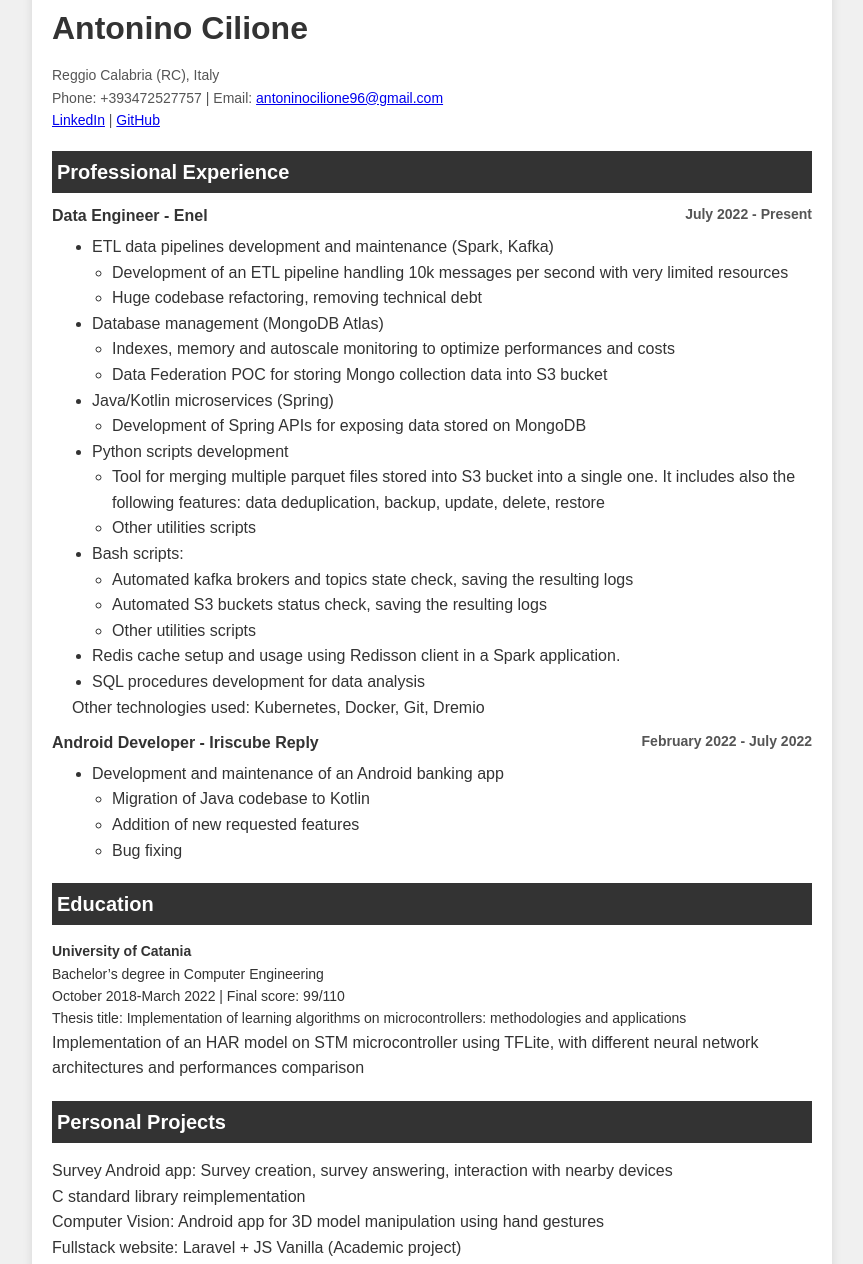
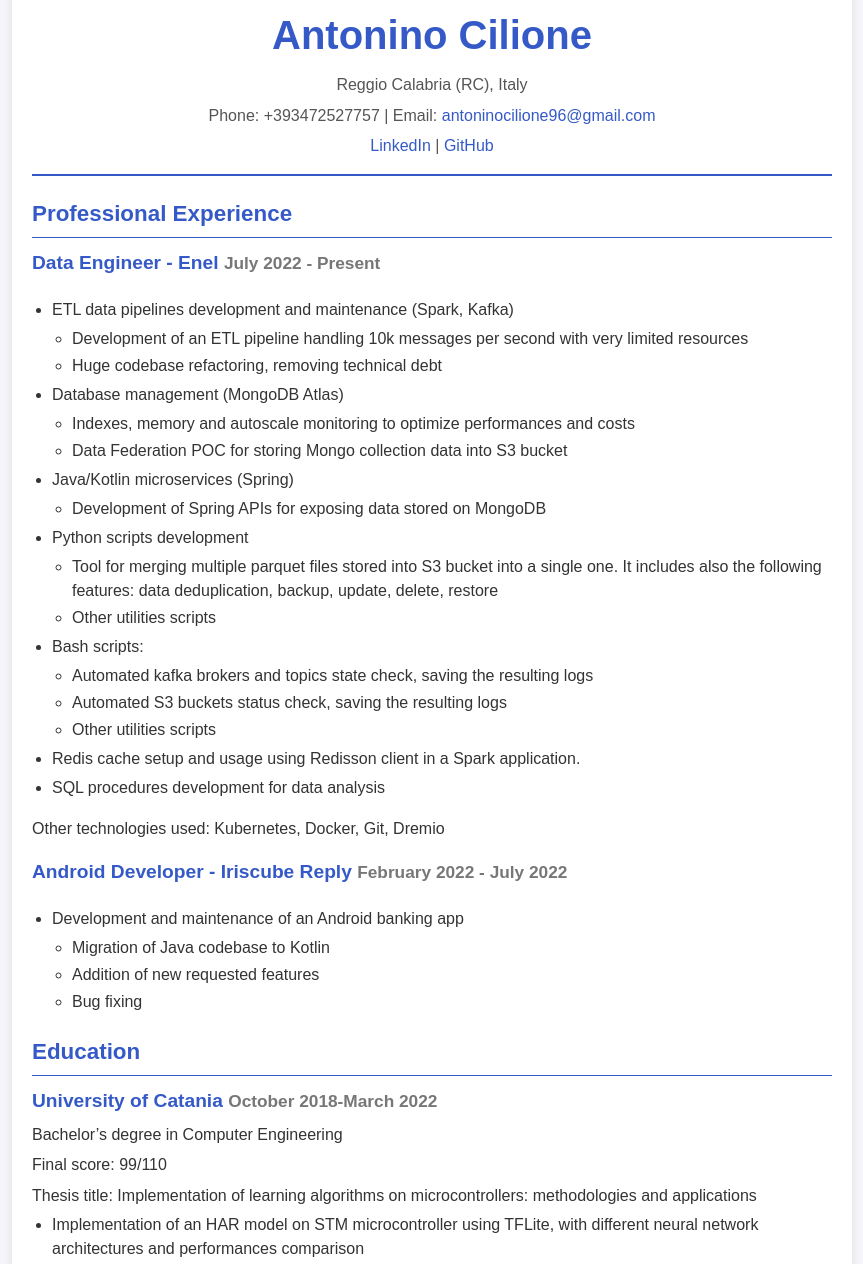
Before and after one commit to acilione/acilione.github.io, a plain HTML site: page index.html in a window 1280 px wide. Shown: the part 37-1301 px from the top of the page, without its empty margins (208-1071 px from the left). Drawn offline with Linux system fonts and the light colour scheme.

Commit message:
style: css improvements

```diff
--- a/index.html
+++ b/index.html
@@ -73,9 +73,9 @@
     <div class="section">
         <div class="section-title">Education</div>
         <div class="education">
-            <p class="job-title">University of Catania</p>
+            <p class="job-title">University of Catania <span class="date">October 2018-March 2022</span></p>
             <p>Bachelor’s degree in Computer Engineering</p>
-            <p>October 2018-March 2022 | Final score: 99/110</p>
+            <p>Final score: 99/110</p>
             <p>Thesis title: Implementation of learning algorithms on microcontrollers: methodologies and applications</p>
             <ul>
                 <li>Implementation of an HAR model on STM microcontroller using TFLite, with different neural network architectures and performances comparison</li>
--- a/styles.css
+++ b/styles.css
@@ -1,116 +1,124 @@
-* {
+/* General styling */
+body {
+    font-family: Arial, sans-serif;
+    line-height: 1.6;
+    color: #333;
+    background-color: #f4f4f9;
     margin: 0;
     padding: 0;
-    box-sizing: border-box;
-}
-
-body {
-    font-family: Arial, sans-serif;
-    background-color: #f0f0f0;
-    color: #333;
-    line-height: 1.6;
 }
 
 .container {
     max-width: 800px;
     margin: 20px auto;
-    background: #fff;
     padding: 20px;
-    box-shadow: 0 0 10px rgba(0,0,0,0.1);
+    background: #ffffff;
+    box-shadow: 0 4px 8px rgba(0, 0, 0, 0.1);
+    border-radius: 8px;
 }
 
-.header, .section {
+/* Header styling */
+.header {
+    text-align: center;
+    border-bottom: 2px solid #355ac7;
+    padding-bottom: 10px;
     margin-bottom: 20px;
 }
 
 .header h1 {
-    font-size: 32px;
-    color: #333;
-    margin-bottom: 10px;
+    margin: 0;
+    font-size: 2.5em;
+    color: #355ac7;
 }
 
 .header p {
-    font-size: 14px;
+    margin: 5px;
+    font-size: 1em;
     color: #555;
 }
 
-.contact-info {
-    display: flex;
-    justify-content: space-between;
-    align-items: center;
-    border-bottom: 1px solid #ddd;
-    padding-bottom: 10px;
-    margin-bottom: 20px;
+.header a {
+    color: #355ac7;
+    text-decoration: none;
 }
 
-.contact-info p {
-    margin: 5px 0;
-    font-size: 14px;
+.header a:hover {
+    text-decoration: underline;
 }
 
+/* Section title styling */
 .section-title {
-    font-size: 20px;
+    font-size: 1.4em;
     font-weight: bold;
-    background-color: #333;
-    color: #fff;
-    padding: 5px;
+    color: #355ac7;
+    margin-top: 20px;
+    border-bottom: 1px solid #355ac7;
+    padding-bottom: 5px;
 }
 
+/* Job title and date */
 .job-title {
+    font-size: 1.2em;
     font-weight: bold;
-    color: #333;
-    font-size: 16px;
+    color: #355ac7;
     margin-top: 10px;
 }
 
 .date {
-    font-size: 14px;
-    color: #555;
-    float: right;
+    font-size: 0.9em;
+    color: #777;
 }
 
-.job-details {
-    margin-left: 20px;
+/* List styling for all sections */
+ul {
+    list-style-type: disc;
+    padding-left: 20px;
     margin-top: 5px;
 }
 
-.job-details ul {
-    list-style-type: disc;
-    margin-left: 20px;
+li {
+    margin-bottom: 5px;
+    color: #333;
+    line-height: 1.5;
 }
 
-.job-details ul ul {
+ul ul {
     list-style-type: circle;
-    margin-left: 20px;
+    padding-left: 20px;
 }
 
-
-ul {
-    list-style-type: none;
-    padding-left: 0;
+ul ul li {
+    margin-bottom: 3px;
 }
 
-.education, .certifications, .projects, .skills {
-    margin-top: 15px;
+/* Education, Certifications, and Projects */
+.education, .certifications, .projects {
+    margin-top: 10px;
 }
 
-.section-content p {
-    margin-bottom: 8px;
+.education p, .certifications p, .projects p {
+    margin: 5px 0;
 }
 
-.education p, .certifications p, .projects p, .skills p {
-    font-size: 14px;
+/* Skills section */
+.skills ul {
+    list-style-type: disc;
+    padding-left: 20px;
+    margin: 10px 0;
 }
 
-.skills ul {
-    display: flex;
-    flex-wrap: wrap;
-    list-style: none;
+.skills li {
+    color: #333;
+    font-weight: 500;
+    text-align: left;
 }
 
-.skills ul li {
-    background-color: #e7e7e7;
-    padding: 5px 10px;
-    margin: 5px;
-    border-radius: 5px;
+/* Links */
+a {
+    color: #355ac7;
+    text-decoration: none;
 }
+
+a:hover {
+    text-decoration: underline;
+}
```
